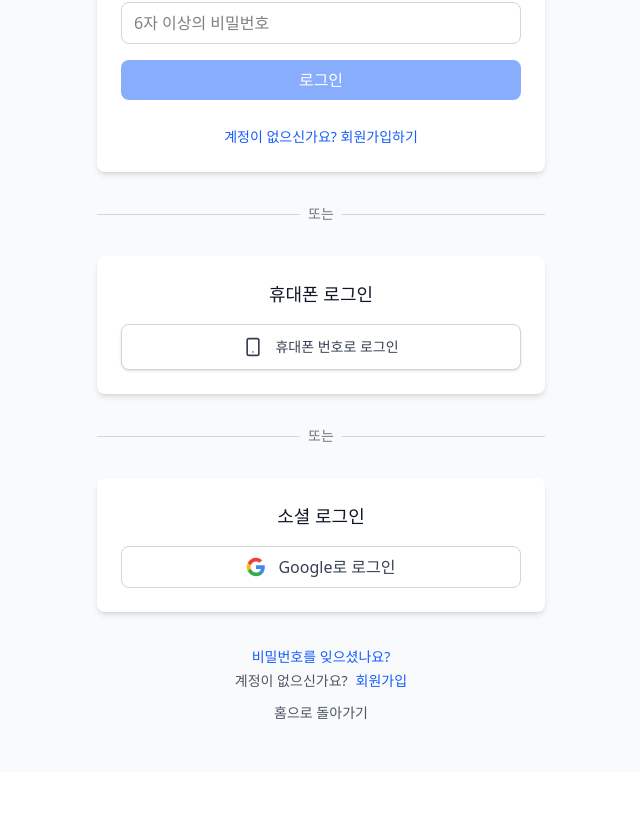
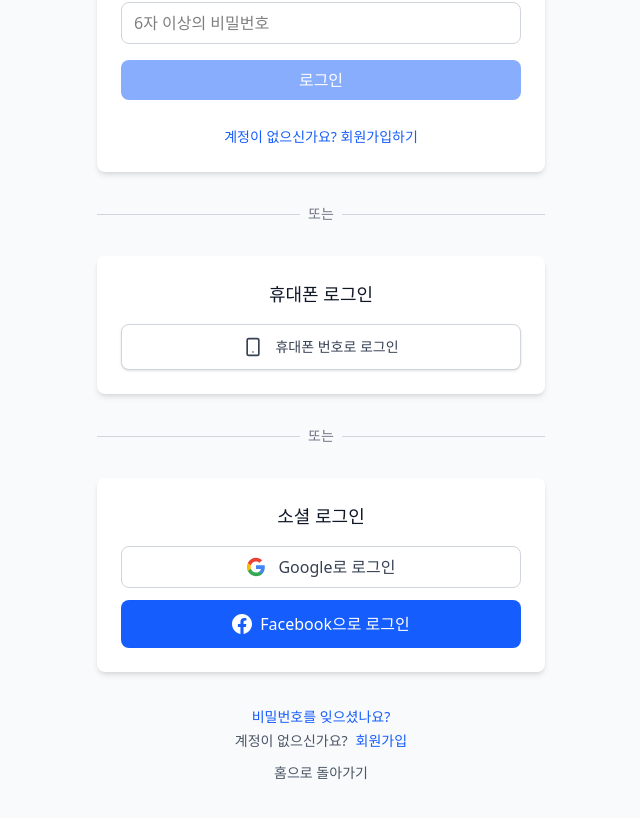
Before and after one commit to k-dochq/klosed, a Next.js app: page /auth/login in a window 1280 px wide. Shown: the part 356-1174 px from the top of the page, without its empty margins (319-959 px from the left). Before the commit the page ends 1128 px from the top, so only its background shows below. Built offline with nearby package versions, Linux system fonts and the light colour scheme; no server answers.

Commit message:
feat: 로그인 페이지에 페이스북 소셜 로그인 버튼 추가 및 미사용 파일 감지 스크립트 업데이트

```diff
--- a/app/auth/login/page.tsx
+++ b/app/auth/login/page.tsx
@@ -1,4 +1,5 @@
 import { GoogleSignInButton } from 'features/google-auth';
+import { FacebookSignInButton } from 'features/facebook-auth';
 import { EmailLoginForm } from 'features/email-auth';
 import { Smartphone } from 'lucide-react';
 import Link from 'next/link';
@@ -63,7 +64,10 @@ export default function LoginPage() {
           <h3 className='mb-4 text-center text-lg font-medium text-gray-900 dark:text-white'>
             소셜 로그인
           </h3>
-          <GoogleSignInButton />
+          <div className='space-y-3'>
+            <GoogleSignInButton />
+            <FacebookSignInButton />
+          </div>
         </div>
 
         {/* 추가 링크 */}
--- /dev/null
+++ b/features/facebook-auth/index.ts
@@ -0,0 +1,2 @@
+export { useFacebookAuth } from './model/useFacebookAuth';
+export { FacebookSignInButton } from './ui/FacebookSignInButton';
--- /dev/null
+++ b/features/facebook-auth/model/useFacebookAuth.ts
@@ -0,0 +1,70 @@
+'use client';
+
+import { useState } from 'react';
+import { createClient } from 'shared/lib/supabase/client';
+
+interface FacebookAuthState {
+  loading: boolean;
+  error: string | null;
+}
+
+export function useFacebookAuth() {
+  const [state, setState] = useState<FacebookAuthState>({
+    loading: false,
+    error: null,
+  });
+  const supabase = createClient();
+
+  const signInWithFacebook = async () => {
+    try {
+      setState({ loading: true, error: null });
+
+      const { error } = await supabase.auth.signInWithOAuth({
+        provider: 'facebook',
+        options: {
+          redirectTo: `${window.location.origin}/auth/callback`,
+          scopes: 'email,public_profile',
+        },
+      });
+
+      if (error) {
+        console.error('Facebook OAuth Error:', error);
+        setState({ loading: false, error: `Facebook 로그인 오류: ${error.message}` });
+        return;
+      }
+
+      // OAuth 리디렉션이 발생하므로 loading 상태는 유지
+    } catch (error) {
+      setState({
+        loading: false,
+        error: error instanceof Error ? error.message : 'Facebook 로그인 중 오류가 발생했습니다.',
+      });
+    }
+  };
+
+  const signOut = async () => {
+    try {
+      setState({ loading: true, error: null });
+
+      const { error } = await supabase.auth.signOut();
+
+      if (error) {
+        setState({ loading: false, error: error.message });
+        return;
+      }
+
+      setState({ loading: false, error: null });
+    } catch (error) {
+      setState({
+        loading: false,
+        error: error instanceof Error ? error.message : '로그아웃 중 오류가 발생했습니다.',
+      });
+    }
+  };
+
+  return {
+    ...state,
+    signInWithFacebook,
+    signOut,
+  };
+}
--- /dev/null
+++ b/features/facebook-auth/ui/FacebookSignInButton.tsx
@@ -0,0 +1,41 @@
+'use client';
+
+import { useFacebookAuth } from '../model/useFacebookAuth';
+
+interface FacebookSignInButtonProps {
+  className?: string;
+  children?: React.ReactNode;
+}
+
+export function FacebookSignInButton({
+  className = '',
+  children = 'Facebook으로 로그인',
+}: FacebookSignInButtonProps) {
+  const { loading, error, signInWithFacebook } = useFacebookAuth();
+
+  return (
+    <div className='space-y-2'>
+      <button
+        onClick={signInWithFacebook}
+        disabled={loading}
+        className={`flex w-full items-center justify-center space-x-2 rounded-lg bg-blue-600 px-4 py-3 font-medium text-white transition-colors duration-200 hover:bg-blue-700 disabled:bg-blue-400 ${className} `}
+      >
+        {loading ? (
+          <>
+            <div className='h-4 w-4 animate-spin rounded-full border-2 border-white border-t-transparent' />
+            <span>로그인 중...</span>
+          </>
+        ) : (
+          <>
+            <svg className='h-5 w-5' fill='currentColor' viewBox='0 0 24 24' aria-hidden='true'>
+              <path d='M24 12.073c0-6.627-5.373-12-12-12s-12 5.373-12 12c0 5.99 4.388 10.954 10.125 11.854v-8.385H7.078v-3.47h3.047V9.43c0-3.007 1.792-4.669 4.533-4.669 1.312 0 2.686.235 2.686.235v2.953H15.83c-1.491 0-1.956.925-1.956 1.874v2.25h3.328l-.532 3.47h-2.796v8.385C19.612 23.027 24 18.062 24 12.073z' />
+            </svg>
+            <span>{children}</span>
+          </>
+        )}
+      </button>
+
+      {error && <p className='text-center text-sm text-red-600'>{error}</p>}
+    </div>
+  );
+}
--- a/package.json
+++ b/package.json
@@ -13,9 +13,9 @@
     "postinstall": "prisma generate",
     "type-check": "tsc --noEmit",
     "check": "pnpm lint && pnpm type-check",
-    "find-unused": "tsx scripts/find-unused-files-v2.ts",
-    "clean-unused": "tsx scripts/find-unused-files-v2.ts --delete",
-    "analyze-unused": "tsx scripts/find-unused-files-v2.ts --json"
+    "find-unused": "tsx scripts/find-unused-files.ts",
+    "clean-unused": "tsx scripts/find-unused-files.ts --delete",
+    "analyze-unused": "tsx scripts/find-unused-files.ts --json"
   },
   "dependencies": {
     "@notionhq/client": "^4.0.1",
--- a/scripts/find-unused-files-v2.ts
+++ b/scripts/find-unused-files.ts
@@ -91,7 +91,10 @@ class SimpleUnusedFileDetector {
           'globals.css',
         ].includes(fileName);
 
-      if (isAppRouterFile || file === 'middleware.ts') {
+      // 개발 도구 파일들도 진입점으로 간주
+      const isDevelopmentTool = file.startsWith('scripts/') && fileName.endsWith('.ts');
+
+      if (isAppRouterFile || file === 'middleware.ts' || isDevelopmentTool) {
         entryPoints.push(file);
       }
     }
@@ -340,7 +343,7 @@ class SimpleUnusedFileDetector {
       // export ... from 패턴이 있는지 확인
       const exportFromPattern = /export\s*.*\s*from\s*['"`]/;
       return exportFromPattern.test(content);
-    } catch (error) {
+    } catch (_error) {
       return false;
     }
   }
```
